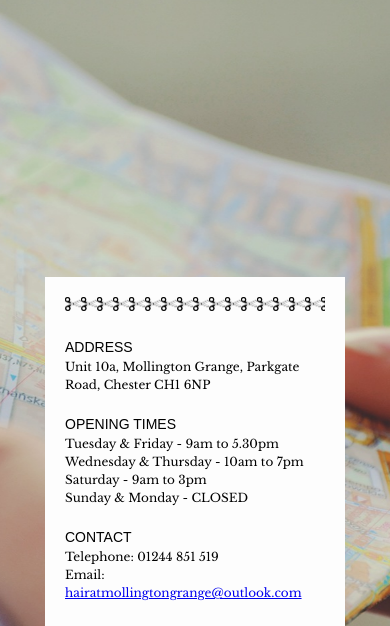
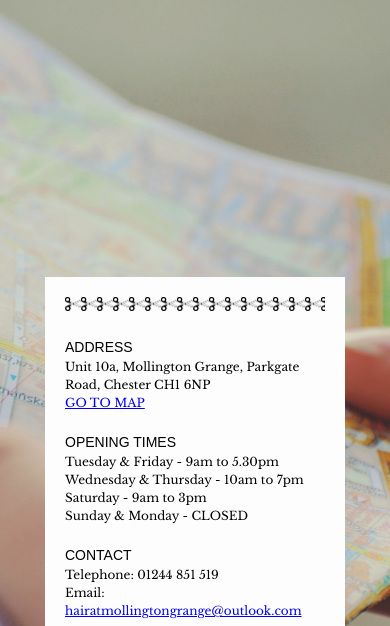
Before and after one commit to jamesarobbo/hairmollington, a plain HTML site: page public/salon/index.html in a window 390 px wide. Shown: the part 103-729 px from the top of the page. Drawn offline with nearby package versions, Linux system fonts and the light colour scheme; a web font is replaced by a local one.

Commit message:
add map for mobile

```diff
--- a/public/salon/index.html
+++ b/public/salon/index.html
@@ -71,6 +71,7 @@
 
         <h3>Address</h3>
         <p>Unit 10a, Mollington Grange, Parkgate Road, Chester CH1 6NP</p>
+        <a href="https://www.google.co.uk/maps/place/Mollington+Grange,+Parkgate+Rd,+Mollington,+Chester,+Cheshire+West+and+Chester+CH1+6NP/@53.2175349,-2.9200301,17z/data=!4m2!3m1!1s0x487add038710c7b3:0xf60f89e49ec6c292">GO TO MAP</a>
       </div>
 
       <div class="eight columns map">
```
